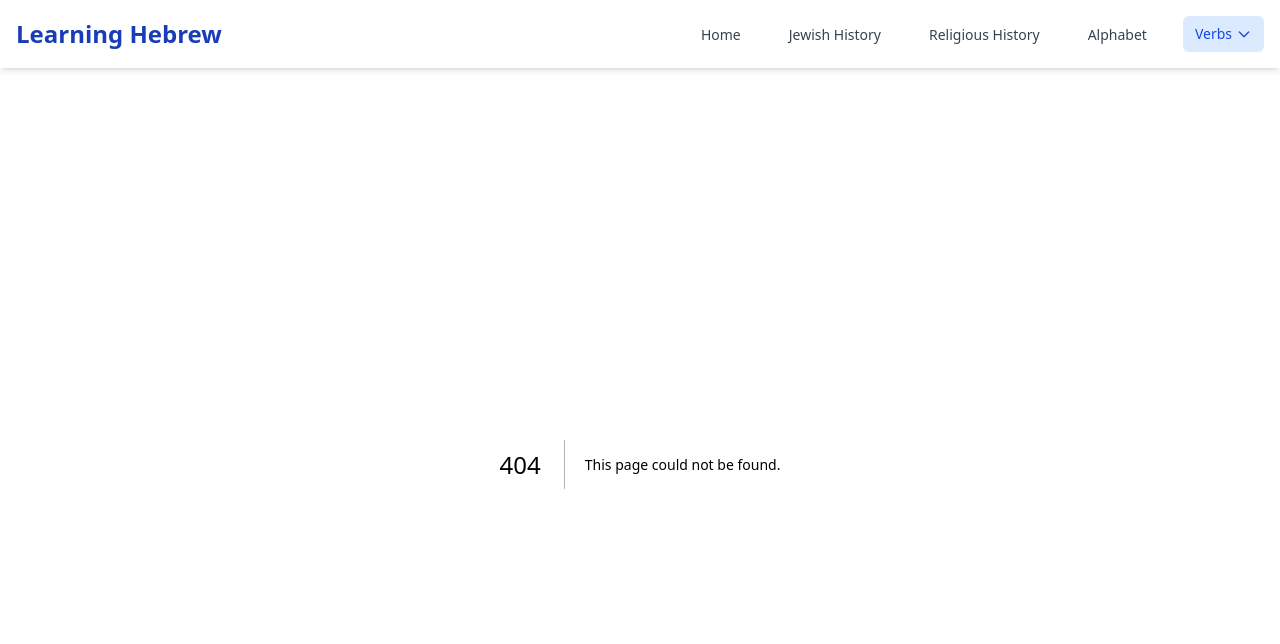
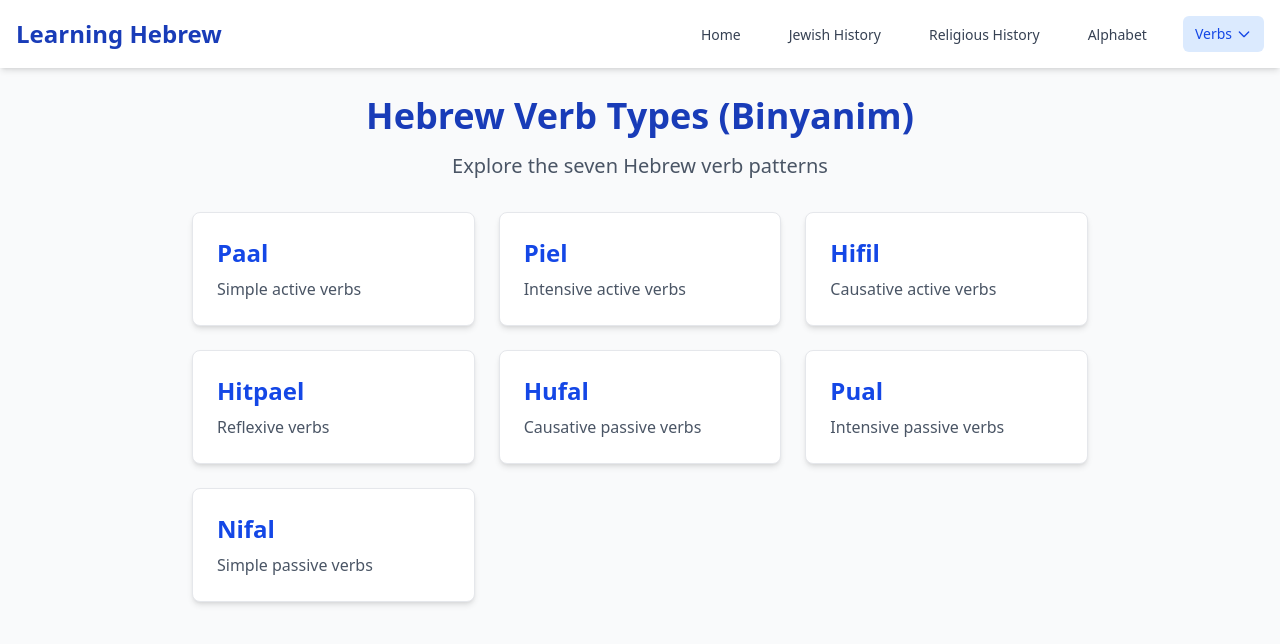
Before and after one commit to WilliamGiammona/learning-hebrew, a Next.js app: page /verbs in a window 1280 px wide. Before the commit this address had no page. Shown: the top 644 px of the page. Built offline with nearby package versions, Linux system fonts and the light colour scheme.

Commit message:
initial commit

```diff
--- /dev/null
+++ b/app/verbs/page.tsx
@@ -0,0 +1,54 @@
+// app/verbs/page.tsx
+import Link from "next/link";
+
+const verbTypes = [
+  { href: "/verbs/paal", label: "Paal", description: "Simple active verbs" },
+  { href: "/verbs/piel", label: "Piel", description: "Intensive active verbs" },
+  {
+    href: "/verbs/hifil",
+    label: "Hifil",
+    description: "Causative active verbs",
+  },
+  { href: "/verbs/hitpael", label: "Hitpael", description: "Reflexive verbs" },
+  {
+    href: "/verbs/hufal",
+    label: "Hufal",
+    description: "Causative passive verbs",
+  },
+  {
+    href: "/verbs/pual",
+    label: "Pual",
+    description: "Intensive passive verbs",
+  },
+  { href: "/verbs/nifal", label: "Nifal", description: "Simple passive verbs" },
+];
+
+export default function VerbsPage() {
+  return (
+    <div className="container mx-auto px-4 py-8">
+      <div className="max-w-4xl mx-auto">
+        <h1 className="text-4xl font-bold text-blue-800 mb-4 text-center">
+          Hebrew Verb Types (Binyanim)
+        </h1>
+        <p className="text-xl text-gray-600 mb-8 text-center">
+          Explore the seven Hebrew verb patterns
+        </p>
+
+        <div className="grid md:grid-cols-2 lg:grid-cols-3 gap-6">
+          {verbTypes.map((verb) => (
+            <Link
+              key={verb.href}
+              href={verb.href}
+              className="block bg-white rounded-lg shadow-md p-6 border border-gray-200 hover:shadow-lg hover:border-blue-300 transition-all duration-200"
+            >
+              <h2 className="text-2xl font-semibold text-blue-700 mb-2">
+                {verb.label}
+              </h2>
+              <p className="text-gray-600">{verb.description}</p>
+            </Link>
+          ))}
+        </div>
+      </div>
+    </div>
+  );
+}
```
